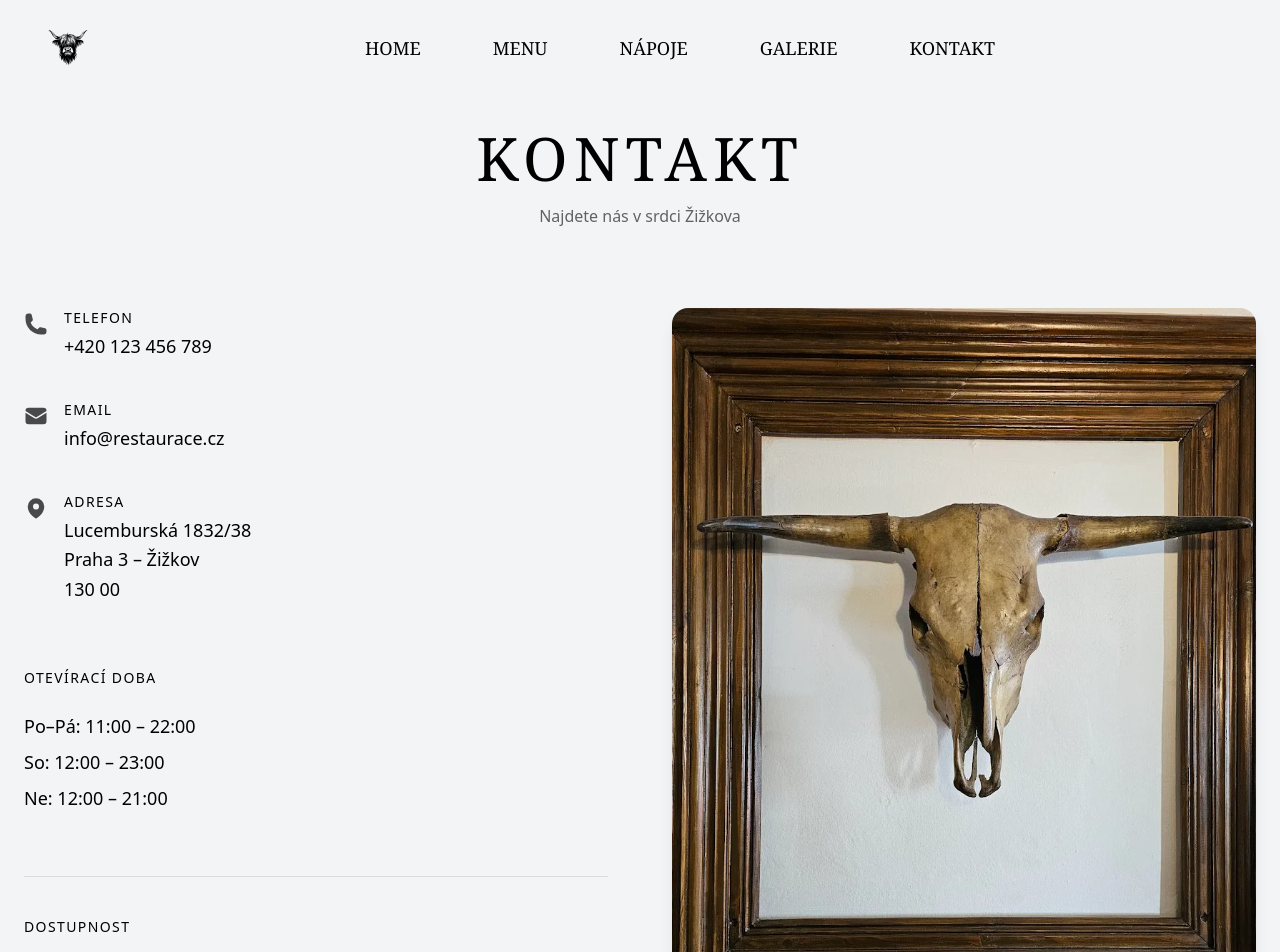
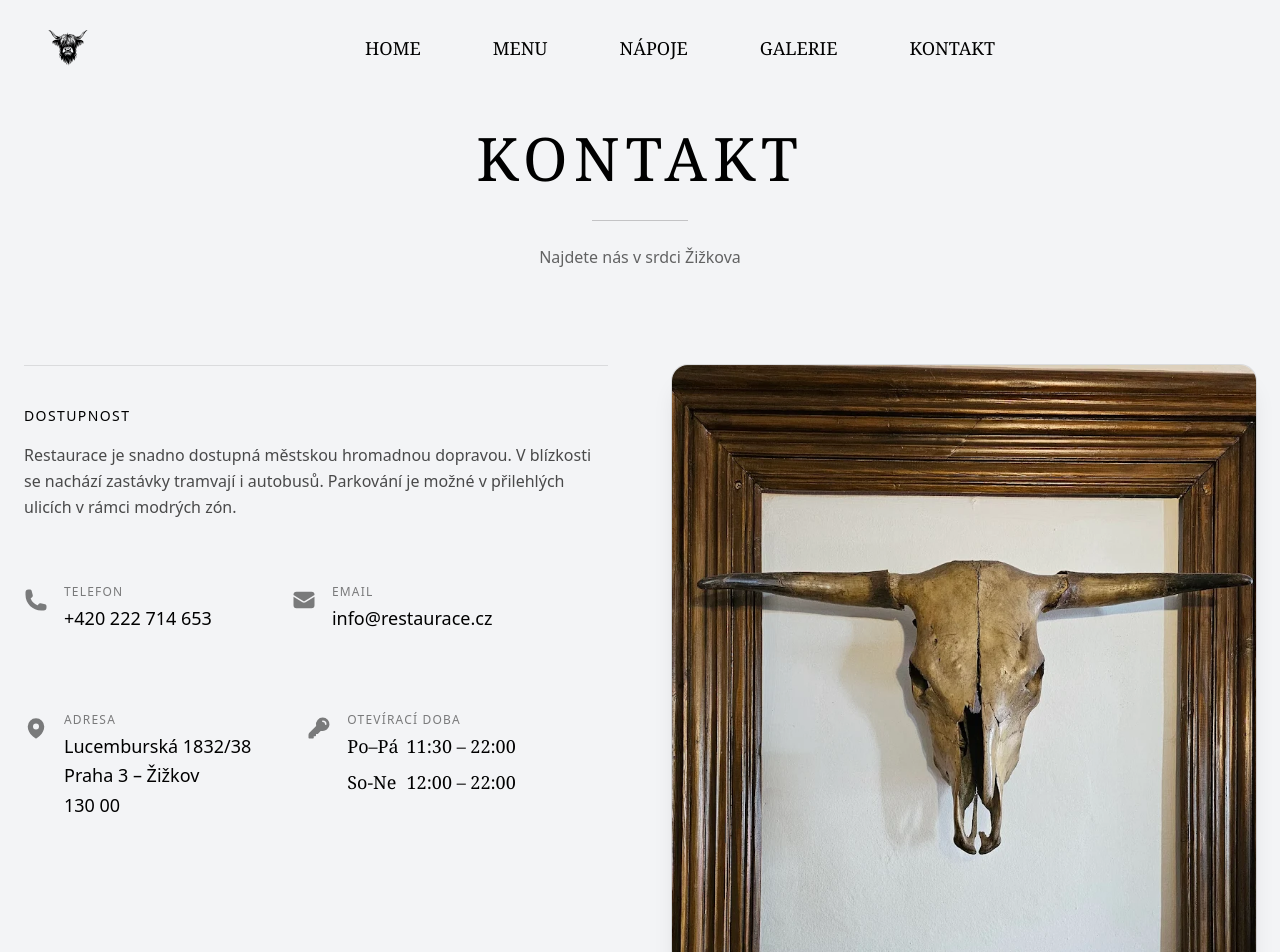
Before and after one commit to Krejzy23/steakhouse, a React (Vite) app: page /contact in a window 1280 px wide. Shown: the top 952 px of the page. Built offline with nearby package versions, Linux system fonts and the light colour scheme.

Commit message:
contact UI

```diff
--- a/src/pages/Contact.jsx
+++ b/src/pages/Contact.jsx
@@ -1,46 +1,62 @@
-import { HiPhone, HiEnvelope, HiMapPin } from "react-icons/hi2";
+import { HiPhone, HiEnvelope, HiMapPin, HiKey } from "react-icons/hi2";
 
 const Contact = () => {
   return (
     <main className="bg-gray-100">
       {/* TITLE */}
-      <header className="pt-32 pb-20 text-center px-6">
+      <header className="pt-32 pb-24 text-center px-6">
         <h1 className="font-serif text-5xl sm:text-6xl uppercase tracking-widest">
           Kontakt
         </h1>
-        <p className="mt-4 text-black/60">
-          Najdete nás v srdci Žižkova
-        </p>
+
+        <div className="mx-auto mt-8 h-px w-24 bg-black/20" />
+
+        <p className="mt-6 text-black/60">Najdete nás v srdci Žižkova</p>
       </header>
 
       {/* MAIN CONTENT */}
       <section className="mx-auto max-w-7xl px-6 pb-32">
         <div className="grid gap-16 lg:grid-cols-2 items-start">
           {/* LEFT – CONTENT */}
-          <div className="space-y-16">
+          <div className="space-y-16 text-sm sm:text-base">
+            <div className="border-t border-black/10 pt-10">
+              <h3 className="uppercase tracking-widest text-sm mb-4">
+                Dostupnost
+              </h3>
+              <p className="text-black/70 leading-relaxed max-w-xl">
+                Restaurace je snadno dostupná{" "}
+                <strong className="font-medium">
+                  městskou hromadnou dopravou
+                </strong>
+                . V blízkosti se nachází zastávky{" "}
+                <strong className="font-medium">tramvají i autobusů</strong>.
+                Parkování je možné v přilehlých ulicích v rámci{" "}
+                <strong className="font-medium">modrých zón</strong>.
+              </p>
+            </div>
+
             {/* CONTACT INFO */}
             <div className="space-y-10">
-              {/* PHONE */}
+              {/* PHONE  AND EMAIL*/}
+              <div className="flex flex-col md:flex-row space-y-10 md:space-x-20">
                 <div className="flex gap-4">
-                <HiPhone className="h-6 w-6 text-black/70 mt-1" />
+                  <HiPhone className="h-6 w-6 text-black/50 mt-1" />
                   <div>
-                  <h3 className="uppercase tracking-widest text-sm mb-1">
+                    <h3 className="uppercase tracking-widest text-xs text-black/50 mb-1">
                       Telefon
                     </h3>
                     <a
-                    href="tel:+420123456789"
+                      href="tel:+420222714653"
                       className="text-lg font-medium hover:underline"
                     >
-                    +420 123 456 789
+                      +420 222 714 653
                     </a>
                   </div>
                 </div>
-
-              {/* EMAIL */}
                 <div className="flex gap-4">
-                <HiEnvelope className="h-6 w-6 text-black/70 mt-1" />
+                  <HiEnvelope className="h-6 w-6 text-black/50 mt-1" />
                   <div>
-                  <h3 className="uppercase tracking-widest text-sm mb-1">
+                    <h3 className="uppercase tracking-widest text-xs text-black/50 mb-1">
                       Email
                     </h3>
                     <a
@@ -51,12 +67,14 @@ const Contact = () => {
                     </a>
                   </div>
                 </div>
+              </div>
 
               {/* ADDRESS */}
+              <div className="flex flex-col md:flex-row space-y-10 md:space-x-14">
                 <div className="flex gap-4">
-                <HiMapPin className="h-6 w-6 text-black/70 mt-1" />
+                  <HiMapPin className="h-6 w-6 text-black/50 mt-1" />
                   <div>
-                  <h3 className="uppercase tracking-widest text-sm mb-1">
+                    <h3 className="uppercase tracking-widest text-xs text-black/50 mb-1">
                       Adresa
                     </h3>
                     <p className="text-lg leading-relaxed">
@@ -68,38 +86,32 @@ const Contact = () => {
                     </p>
                   </div>
                 </div>
-            </div>
-
-            {/* OPENING HOURS */}
+                <div className="flex gap-4">
+                  <HiKey className="h-6 w-6 text-black/50 mt-1" />
                   <div>
-              <h3 className="uppercase tracking-widest text-sm mb-6">
+                    <h3 className="uppercase tracking-widest text-xs text-black/50 mb-1">
                       Otevírací doba
                     </h3>
-              <ul className="space-y-2 text-lg">
-                <li>Po–Pá: 11:00 – 22:00</li>
-                <li>So: 12:00 – 23:00</li>
-                <li>Ne: 12:00 – 21:00</li>
+                    <ul className="space-y-2 text-lg font-serif">
+                      <li>
+                        Po–Pá <span className="float-right px-2"> 11:30 – 22:00</span>
+                      </li>
+                      <li>
+                        So-Ne <span className="float-right px-2"> 12:00 – 22:00</span>
+                      </li>
                     </ul>
                   </div>
-
-            {/* ACCESSIBILITY */}
-            <div className="border-t border-black/10 pt-10">
-              <h3 className="uppercase tracking-widest text-sm mb-4">
-                Dostupnost
-              </h3>
-              <p className="text-black/70 leading-relaxed max-w-xl">
-                Restaurace je snadno dostupná městskou hromadnou dopravou.
-                V blízkosti se nachází zastávky{" "}
-                <strong>tramvají i autobusů</strong>.
-                Parkování je možné v přilehlých ulicích v rámci modrých zón
-                nebo na placených parkovištích v okolí.
-              </p>
+                </div>
+              </div>
             </div>
           </div>
 
           {/* RIGHT – IMAGE */}
           <div className="relative">
-            <div className="aspect-4/5 overflow-hidden rounded-2xl shadow-lg">
+            <div
+              className="aspect-4/5 overflow-hidden rounded-2xl shadow-xl ring-1 ring-black/10
+                max-h-105 sm:max-h-none"
+            >
               <img
                 src="/img/highlandSkull.webp"
                 alt="Restaurace exteriér"
```
Also changed, not shown: public/img/highlandSkull1.webp (added). Lines whose indentation alone changed are shown as unchanged.
